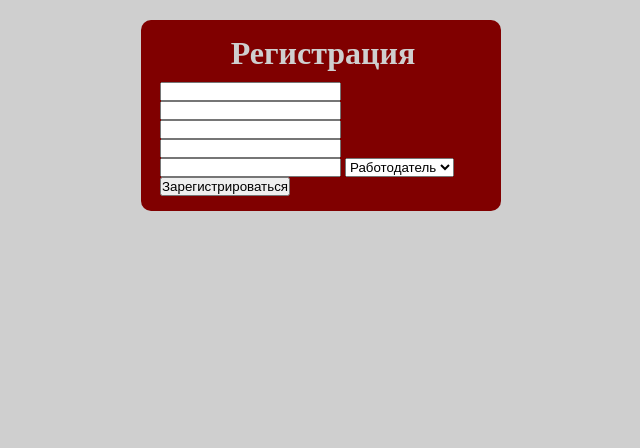
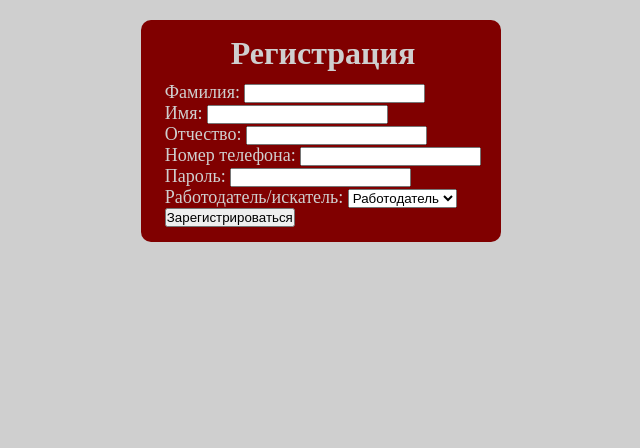
Before and after one commit to Sht0neg/FinalDjangoProject, a Django app: page /user/registration/ in a window 1280 px wide. Shown: the part 80-528 px from the top of the page, without its empty margins (319-959 px from the left). Run offline with Django 5.2, Linux system fonts and the light colour scheme.

Commit message:
офрмил поля на странице регистрации

```diff
--- a/static/styles.css
+++ b/static/styles.css
@@ -146,3 +146,8 @@ footer{
 .full-info-text{
     font-weight: 100;
 }
+
+.text-reg{
+    font-size: 18px;
+    font-weight: 100;
+}
--- a/templates/registration.html
+++ b/templates/registration.html
@@ -5,13 +5,13 @@
         <h1>Регистрация</h1>
         <form method="post">
             {% csrf_token %}
-            {{form.name}}
-            {{form.surname}}
-            {{form.last_name}}
-            {{form.phone}}
+            <h3 class="text-reg">Фамилия: {{form.surname}}</h3>
+            <h3 class="text-reg">Имя: {{form.name}}</h3>
+            <h3 class="text-reg">Отчество: {{form.last_name}}</h3>
+            <h3 class="text-reg">Номер телефона: {{form.phone}}</h3>
             {{form.phone.errors}}
-            {{form.password}}
-            {{form.role}}
+            <h3 class="text-reg">Пароль: {{form.password}}</h3>
+            <h3 class="text-reg">Работодатель/искатель: {{form.role}}</h3>
             <input type="submit" value="Зарегистрироваться">
         </form>
     </div>
```
